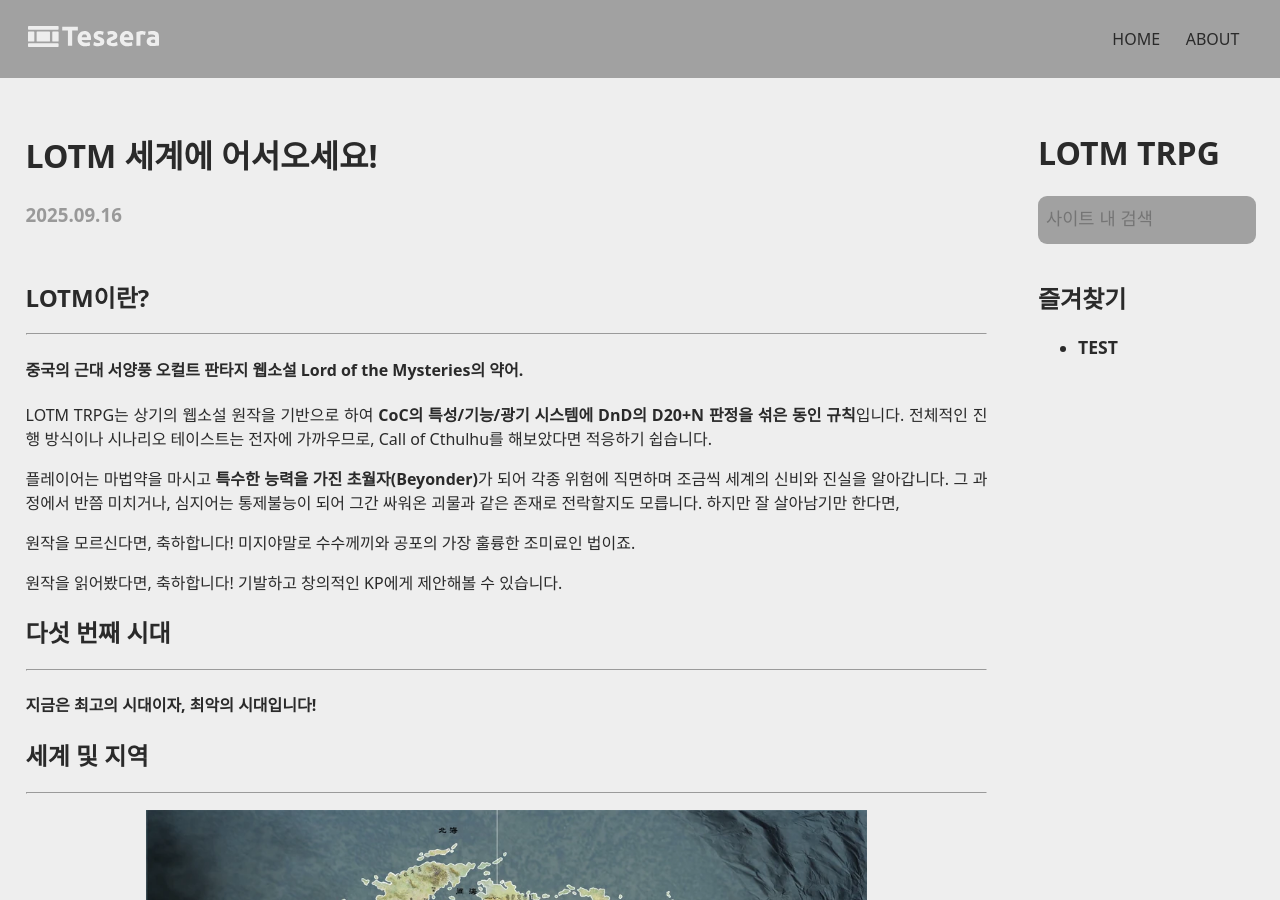
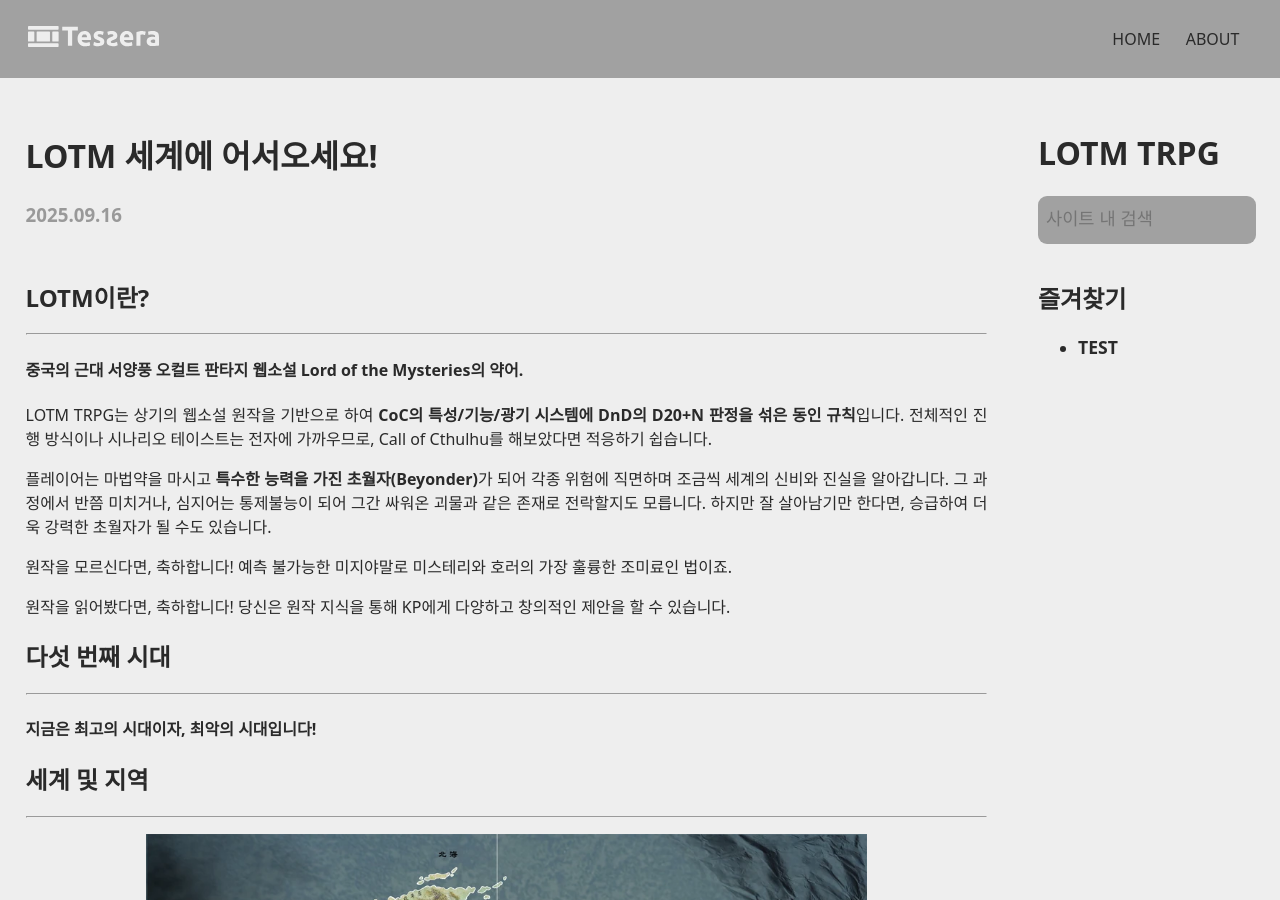
Before and after one commit to izpew/lotm, a Jekyll site: the page built from _chapters/001.md, in a window 1280 px wide and 900 px high. Built offline with Jekyll 4.4.1, drawn with Linux system fonts in a browser that asks for light colours.

Commit message:
Update 001.md

```diff
--- a/_chapters/001.md
+++ b/_chapters/001.md
@@ -8,9 +8,9 @@ order: 1
 <hr>
 <h4>중국의 근대 서양풍 오컬트 판타지 웹소설 Lord of the Mysteries의 약어.</h4>
 <p>LOTM TRPG는 상기의 웹소설 원작을 기반으로 하여 <b>CoC의 특성/기능/광기 시스템에 DnD의 D20+N 판정을 섞은 동인 규칙</b>입니다. 전체적인 진행 방식이나 시나리오 테이스트는 전자에 가까우므로, Call of Cthulhu를 해보았다면 적응하기 쉽습니다.</p>
-<p>플레이어는 마법약을 마시고 <b>특수한 능력을 가진 초월자(Beyonder)</b>가 되어 각종 위험에 직면하며 조금씩 세계의 신비와 진실을 알아갑니다. 그 과정에서 반쯤 미치거나, 심지어는 통제불능이 되어 그간 싸워온 괴물과 같은 존재로 전락할지도 모릅니다. 하지만 잘 살아남기만 한다면, </p>
-<p>원작을 모르신다면, 축하합니다! 미지야말로 수수께끼와 공포의 가장 훌륭한 조미료인 법이죠. </p>
-<p>원작을 읽어봤다면, 축하합니다! 기발하고 창의적인 KP에게 제안해볼 수 있습니다.</p>
+<p>플레이어는 마법약을 마시고 <b>특수한 능력을 가진 초월자(Beyonder)</b>가 되어 각종 위험에 직면하며 조금씩 세계의 신비와 진실을 알아갑니다. 그 과정에서 반쯤 미치거나, 심지어는 통제불능이 되어 그간 싸워온 괴물과 같은 존재로 전락할지도 모릅니다. 하지만 잘 살아남기만 한다면, 승급하여 더욱 강력한 초월자가 될 수도 있습니다.</p>
+<p>원작을 모르신다면, 축하합니다! 예측 불가능한 미지야말로 미스테리와 호러의 가장 훌륭한 조미료인 법이죠. </p>
+<p>원작을 읽어봤다면, 축하합니다! 당신은 원작 지식을 통해 KP에게 다양하고 창의적인 제안을 할 수 있습니다.</p>
 <h2>다섯 번째 시대</h2>
 <hr>
 <h4>지금은 최고의 시대이자, 최악의 시대입니다!</h4>
```
